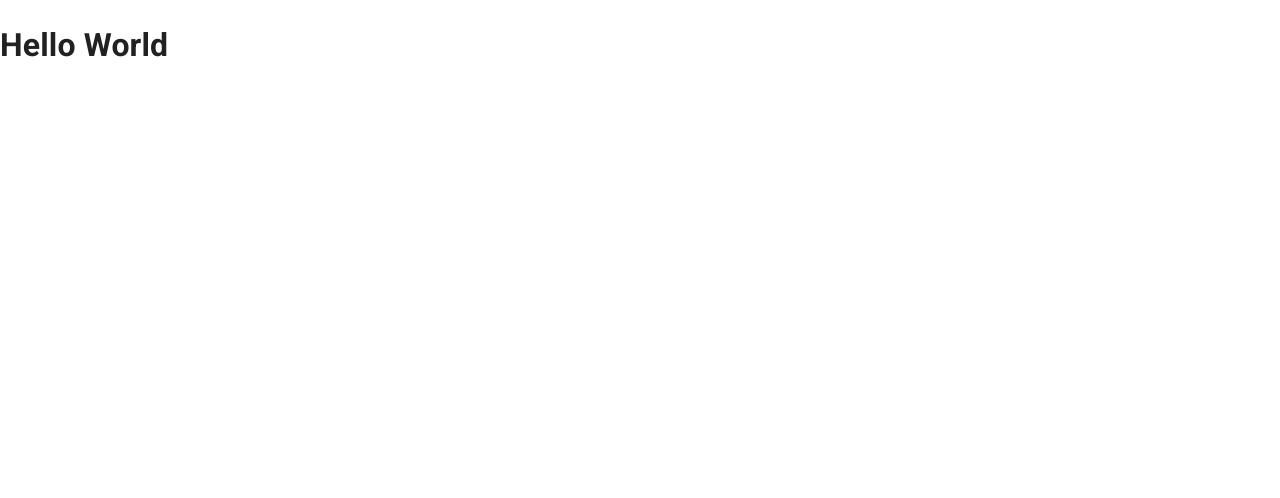
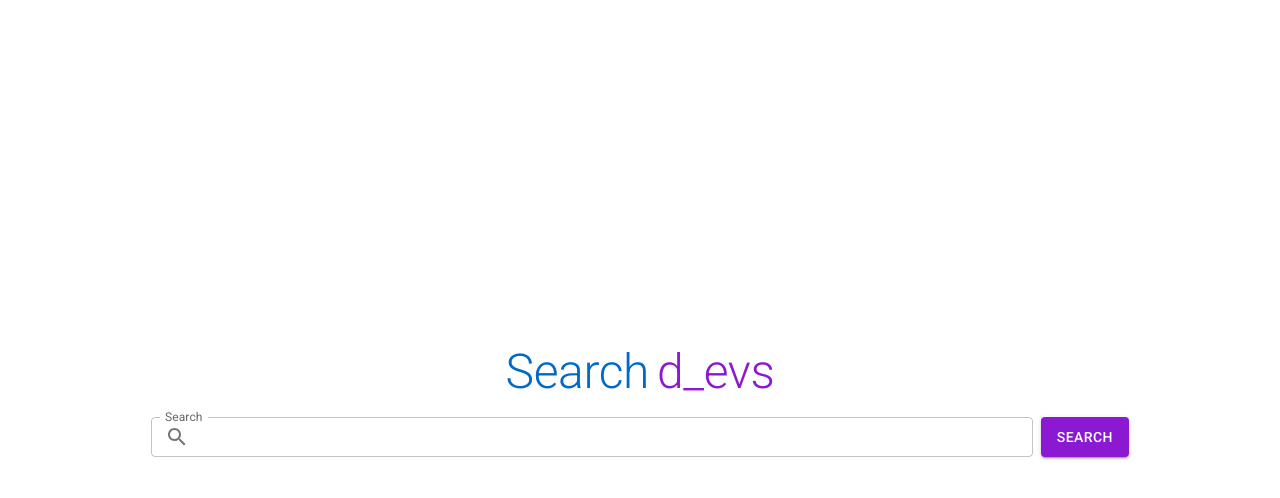
Before and after one commit to brenodanyel/search_devs, a React (Vite) app: page / in a window 1280 px wide. Shown: the top 498 px of the page. Built offline with nearby package versions, Linux system fonts and the light colour scheme.

Commit message:
feat: add home page

```diff
--- a/src/App.tsx
+++ b/src/App.tsx
@@ -1,12 +1,13 @@
 import { BrowserRouter, Routes, Route } from 'react-router-dom';
 import { MUIProvider } from './Providers/MUI.Provider';
+import { Home } from './Pages/Home.Page';
 
 export function App() {
   return (
     <MUIProvider>
       <BrowserRouter>
         <Routes>
-          <Route path='/' element={<h1>Hello World</h1>} />
+          <Route path='/' element={<Home />} />
           <Route path='*' element={<h1>404 - Not found</h1>} />
         </Routes>
       </BrowserRouter>
--- /dev/null
+++ b/src/Components/Logo.tsx
@@ -0,0 +1,24 @@
+import { Stack, Typography } from '@mui/material';
+
+const sizeByVariant = {
+  small: '2em',
+  medium: '3em',
+  large: '4em',
+};
+
+type LogoProps = {
+  variant: keyof typeof sizeByVariant;
+};
+
+export function Logo(props: LogoProps) {
+  const {
+    variant = 'medium',
+  } = props;
+
+  return (
+    <Stack sx={{ flexDirection: 'row', gap: '0.5em' }}>
+      <Typography variant='h2' color="secondary" fontSize={sizeByVariant[variant]}>Search</Typography>
+      <Typography variant="h2" color="primary" fontSize={sizeByVariant[variant]}>d_evs</Typography>
+    </Stack>
+  );
+}
--- /dev/null
+++ b/src/Pages/Home.Page.tsx
@@ -0,0 +1,52 @@
+import { Button, Container, TextField, InputAdornment, Unstable_Grid2 as Grid } from '@mui/material';
+import { useNavigate } from 'react-router-dom';
+import SearchIcon from '@mui/icons-material/Search';
+import { Stack } from '@mui/system';
+import { Logo } from '../Components/Logo';
+
+export function Home() {
+  const navigate = useNavigate();
+
+  function onSubmit(e: React.FormEvent<HTMLFormElement>) {
+    e.preventDefault();
+    const formData = new FormData(e.currentTarget);
+    const search = formData.get('search');
+    navigate(`/search?q=${search}`);
+  }
+
+  return (
+    <Container maxWidth='xl'>
+      <form onSubmit={onSubmit}>
+        <Stack
+          sx={{
+            minHeight: '100vh',
+            alignItems: 'center',
+            justifyContent: 'center',
+            gap: '1em'
+          }}
+        >
+          <Logo variant="medium" />
+
+          <Grid container spacing="0.5em" sx={{ width: { xs: "100%", sm: '80%' } }}>
+            <Grid xs={12} sm>
+              <TextField
+                label="Search"
+                name="search"
+                InputProps={{
+                  startAdornment: (
+                    <InputAdornment position="start">
+                      <SearchIcon />
+                    </InputAdornment>
+                  ),
+                }}
+              />
+            </Grid>
+            <Grid xs={12} sm="auto">
+              <Button type="submit">Search</Button>
+            </Grid>
+          </Grid>
+        </Stack>
+      </form>
+    </Container >
+  );
+};;;
--- a/src/Providers/MUI.Provider.tsx
+++ b/src/Providers/MUI.Provider.tsx
@@ -1,7 +1,33 @@
 import { ThemeProvider, createTheme } from '@mui/material/styles';
 import CssBaseline from '@mui/material/CssBaseline';
 
-const theme = createTheme({});
+const theme = createTheme({
+  palette: {
+    primary: {
+      main: '#8C19D2',
+    },
+    secondary: {
+      main: '#0069CA',
+    },
+  },
+  components: {
+    MuiButton: {
+      defaultProps: {
+        variant: 'contained',
+        fullWidth: true,
+        sx: {
+          height: '100%',
+        },
+      },
+    },
+    MuiTextField: {
+      defaultProps: {
+        fullWidth: true,
+        size: 'small',
+      },
+    },
+  }
+});
 
 type MuiProviderProps = {
   children: React.ReactNode;
```
